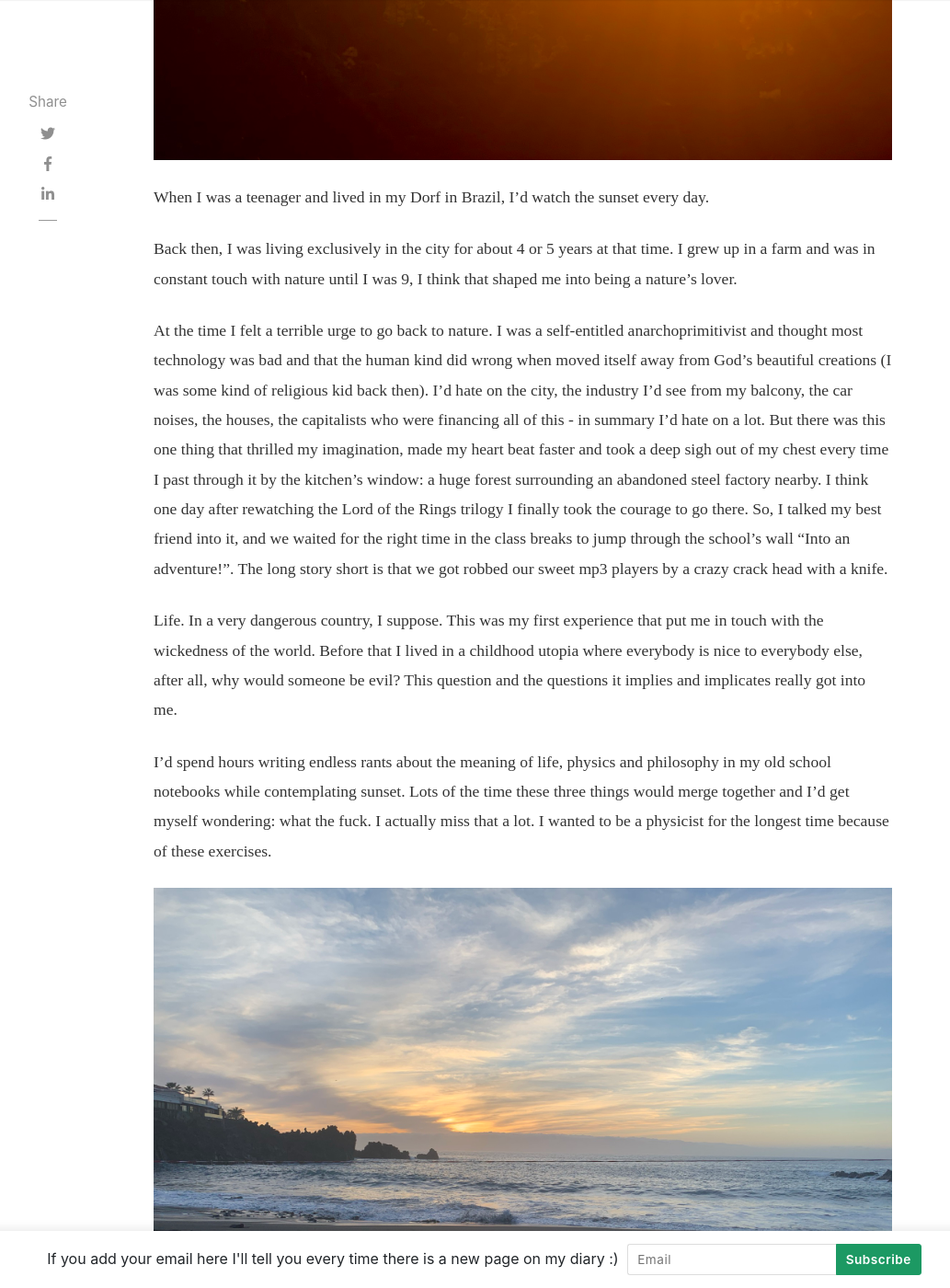
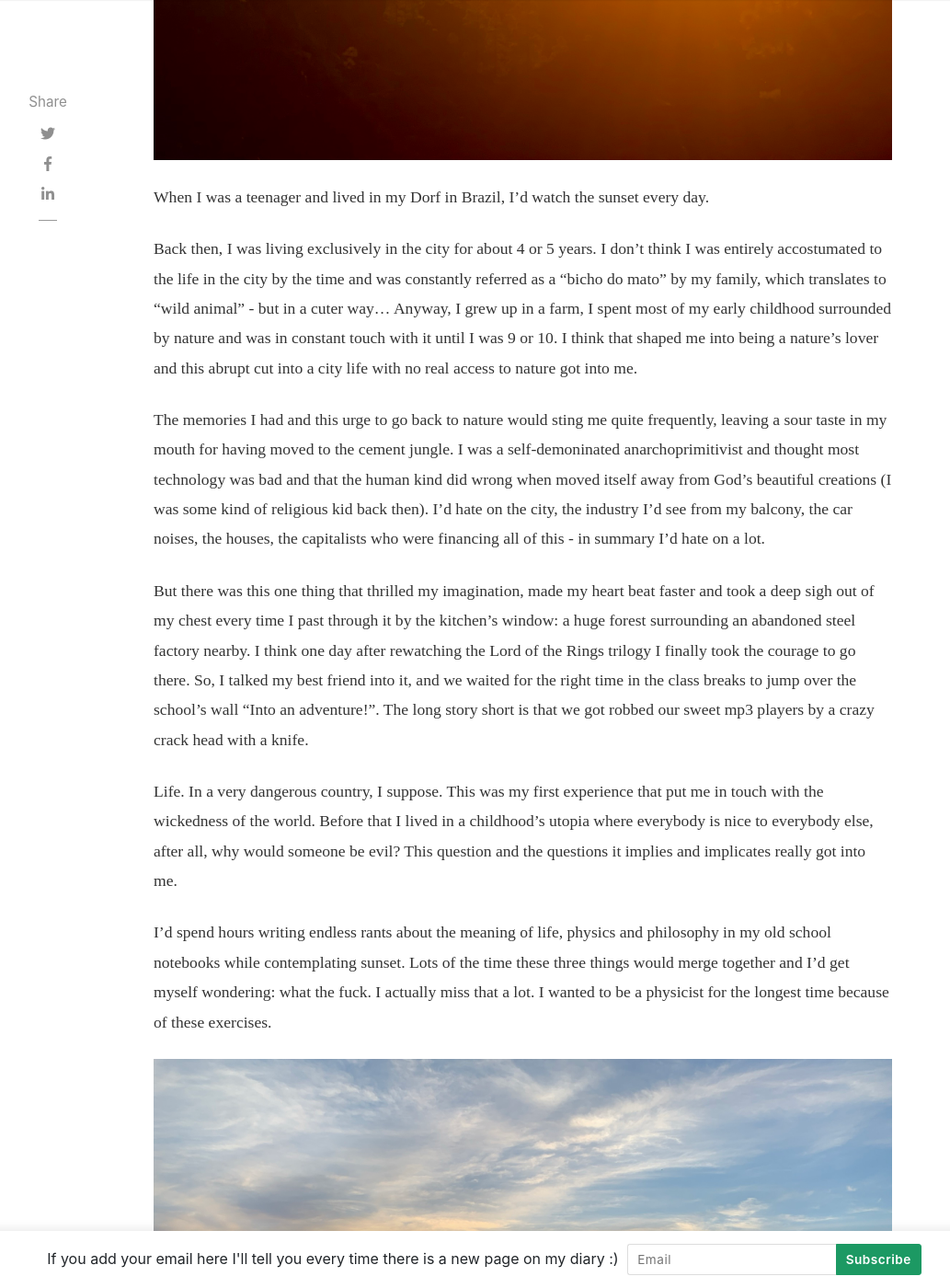
Before and after one commit to wireless-hippie/wireless-hippie.github.io, a Jekyll site: the page built from _posts/2021-02-01-tenerife-sunset.md, in a window 1280 px wide and 1400 px high, scrolled down 823 px. Shown: the whole window at 92% size, without its empty margins (118-1151 px from the left). Built offline with Jekyll 4.4.1, drawn with Linux system fonts in a browser that asks for light colours; nearby versions of some CDN libraries; comment, search, counter and statistics services are not loaded.

Commit message:
Last version of the sunset post?

```diff
--- a/_posts/2021-02-01-tenerife-sunset.md
+++ b/_posts/2021-02-01-tenerife-sunset.md
@@ -12,11 +12,13 @@ hidden: false
 
 When I was a teenager and lived in my Dorf in Brazil, I'd watch the sunset every day.
 
-Back then, I was living exclusively in the city for about 4 or 5 years at that time. I grew up in a farm and was in constant touch with nature until I was 9, I think that shaped me into being a nature's lover.
+Back then, I was living exclusively in the city for about 4 or 5 years. I don't think I was entirely accostumated to the life in the city by the time and was constantly referred as a "bicho do mato" by my family, which translates to "wild animal" - but in a cuter way... Anyway, I grew up in a farm, I spent most of my early childhood surrounded by nature and was in constant touch with it until I was 9 or 10. I think that shaped me into being a nature's lover and this abrupt cut into a city life with no real access to nature got into me.
 
-At the time I felt a terrible urge to go back to nature. I was a self-entitled anarchoprimitivist and thought most technology was bad and that the human kind did wrong when moved itself away from God's beautiful creations (I was some kind of religious kid back then). I'd hate on the city, the industry I'd see from my balcony, the car noises, the houses, the capitalists who were financing all of this - in summary I'd hate on a lot. But there was this one thing that thrilled my imagination, made my heart beat faster and took a deep sigh out of my chest every time I past through it by the kitchen's window: a huge forest surrounding an abandoned steel factory nearby. I think one day after rewatching the Lord of the Rings trilogy I finally took the courage to go there. So, I talked my best friend into it, and we waited for the right time in the class breaks to jump through the school's wall "Into an adventure!". The long story short is that we got robbed our sweet mp3 players by a crazy crack head with a knife.
+The memories I had and this urge to go back to nature would sting me quite frequently, leaving a sour taste in my mouth for having moved to the cement jungle. I was a self-demoninated anarchoprimitivist and thought most technology was bad and that the human kind did wrong when moved itself away from God's beautiful creations (I was some kind of religious kid back then). I'd hate on the city, the industry I'd see from my balcony, the car noises, the houses, the capitalists who were financing all of this - in summary I'd hate on a lot.
 
-Life. In a very dangerous country, I suppose. This was my first experience that put me in touch with the wickedness of the world. Before that I lived in a childhood utopia where everybody is nice to everybody else, after all, why would someone be evil? This question and the questions it implies and implicates really got into me.
+But there was this one thing that thrilled my imagination, made my heart beat faster and took a deep sigh out of my chest every time I past through it by the kitchen's window: a huge forest surrounding an abandoned steel factory nearby. I think one day after rewatching the Lord of the Rings trilogy I finally took the courage to go there. So, I talked my best friend into it, and we waited for the right time in the class breaks to jump over the school's wall "Into an adventure!". The long story short is that we got robbed our sweet mp3 players by a crazy crack head with a knife.
+
+Life. In a very dangerous country, I suppose. This was my first experience that put me in touch with the wickedness of the world. Before that I lived in a childhood's utopia where everybody is nice to everybody else, after all, why would someone be evil? This question and the questions it implies and implicates really got into me.
 
 I'd spend hours writing endless rants about the meaning of life, physics and philosophy in my old school notebooks while contemplating sunset. Lots of the time these three things would merge together and I'd get myself wondering: what the fuck. I actually miss that a lot. I wanted to be a physicist for the longest time because of these exercises.
 
```
